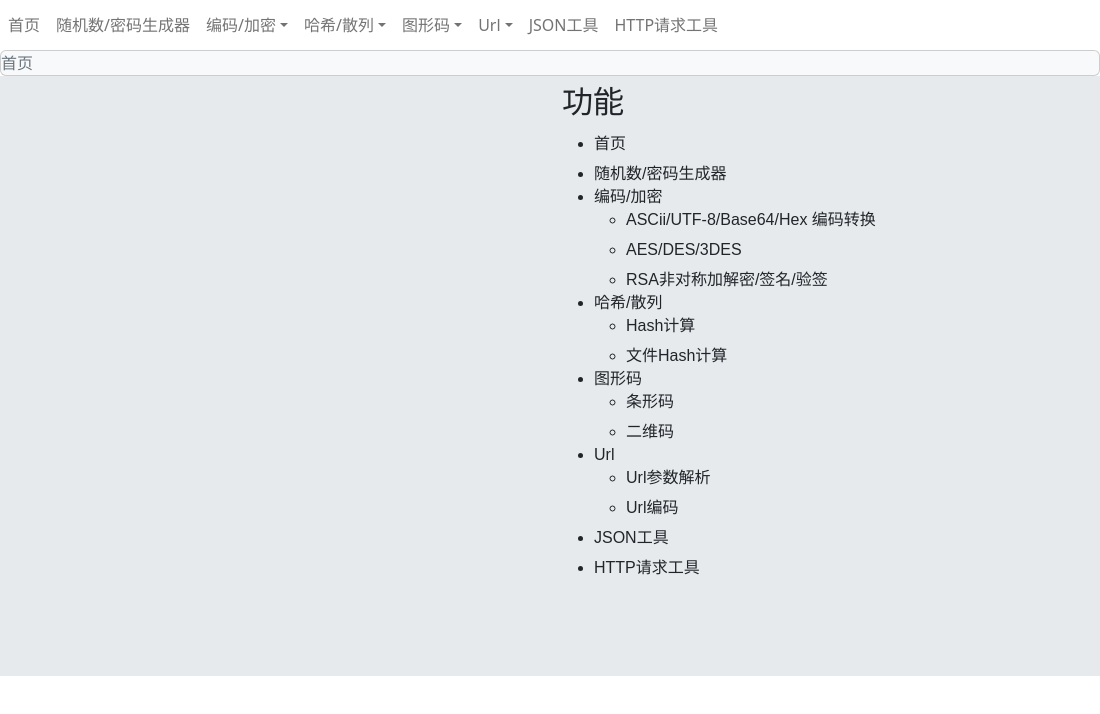
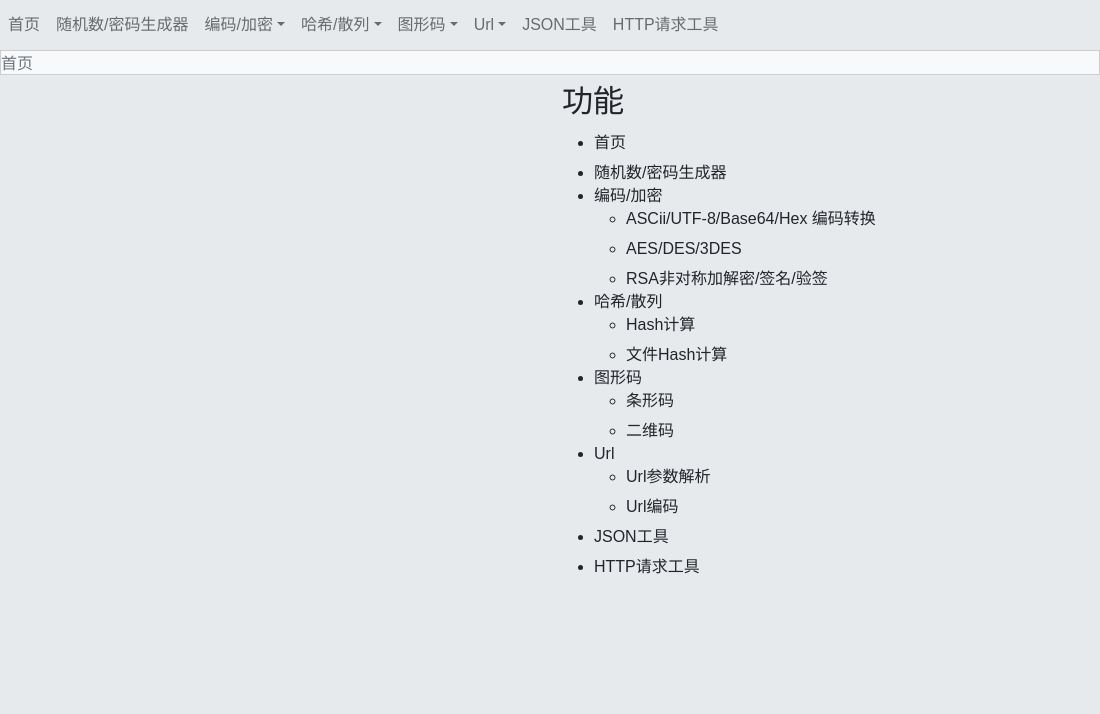
Before and after one commit to rexlevin/coderbox, an Electron app: page src/index.html in a window 1100 px wide. Drawn offline with nearby package versions, Linux system fonts and the light colour scheme; no server answers.

Commit message:
调整整体布局

```diff
--- a/src/index.html
+++ b/src/index.html
@@ -5,11 +5,14 @@
     <meta http-equiv="X-UA-Compatible" content="IE=edge">
     <meta name="viewport" content="width=device-width, initial-scale=1.0">
     <title>coderbox</title>
+    <link rel="stylesheet" href="../node_modules/bootstrap/dist/css/bootstrap.min.css">
     <link rel="stylesheet" href="./index.css">
-    <link rel="stylesheet" href="../node_modules/bootstrap/dist/css/bootstrap.min.css">
+    <style>
+        .card{border-radius:0; height:25px; line-height:25px;}
+    </style>
 </head>
 <body>
-    <div id="app" class="h-100" style="overflow:hidden;">
+    <div class="container-fluid d-flex flex-column overflow-hidden h-100 m-0 p-0" id="app" style="overflow:hidden;">
         <nav class="navbar navbar-expand-sm position-absolute" style="height:50px;">
             <div class="collapse navbar-collapse" id="navBar">
                 <!-- <ul class="navbar-nav">
@@ -39,7 +42,7 @@
                 </ul> -->
             </div>
         </nav>
-        <div id="" class="h-100" style="padding-top:50px; margin:0;">
+        <div id="" class="flex-1 h-100" style="padding-top:50px; margin:0;">
             <div class="card bg-light text-gray" v-if="see">
                 <div class="card-head text-muted">{{title}}</div>
             </div>
```
